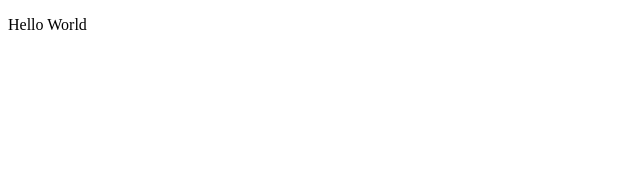
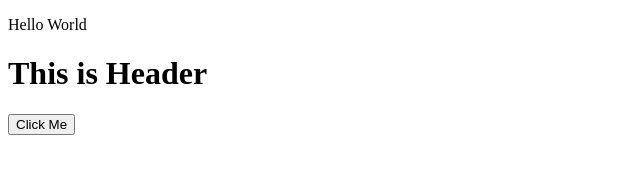
Before and after one commit to bagheriAlmas/html-test, a plain HTML site: page index.html in a window 1280 px wide. Shown: the whole page, without its empty margins (0-640 px from the left). Drawn offline with Linux system fonts and the light colour scheme.

Commit message:
add header and button

```diff
--- a/index.html
+++ b/index.html
@@ -8,5 +8,7 @@
 </head>
 <body>
     <p>Hello World</p>
+    <h1>This is Header</h1>
+    <button type="submit">Click Me</button>
 </body>
 </html>
```
